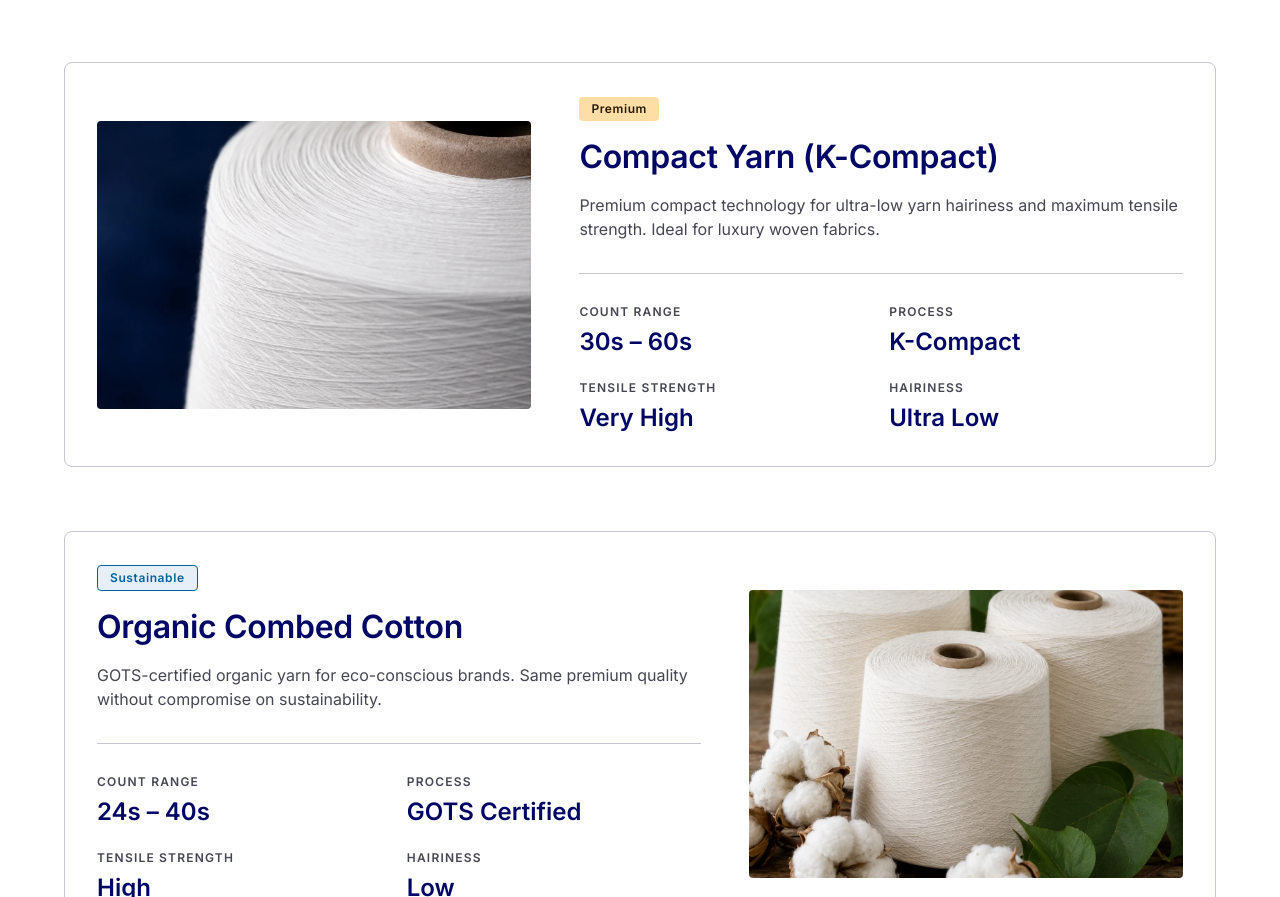
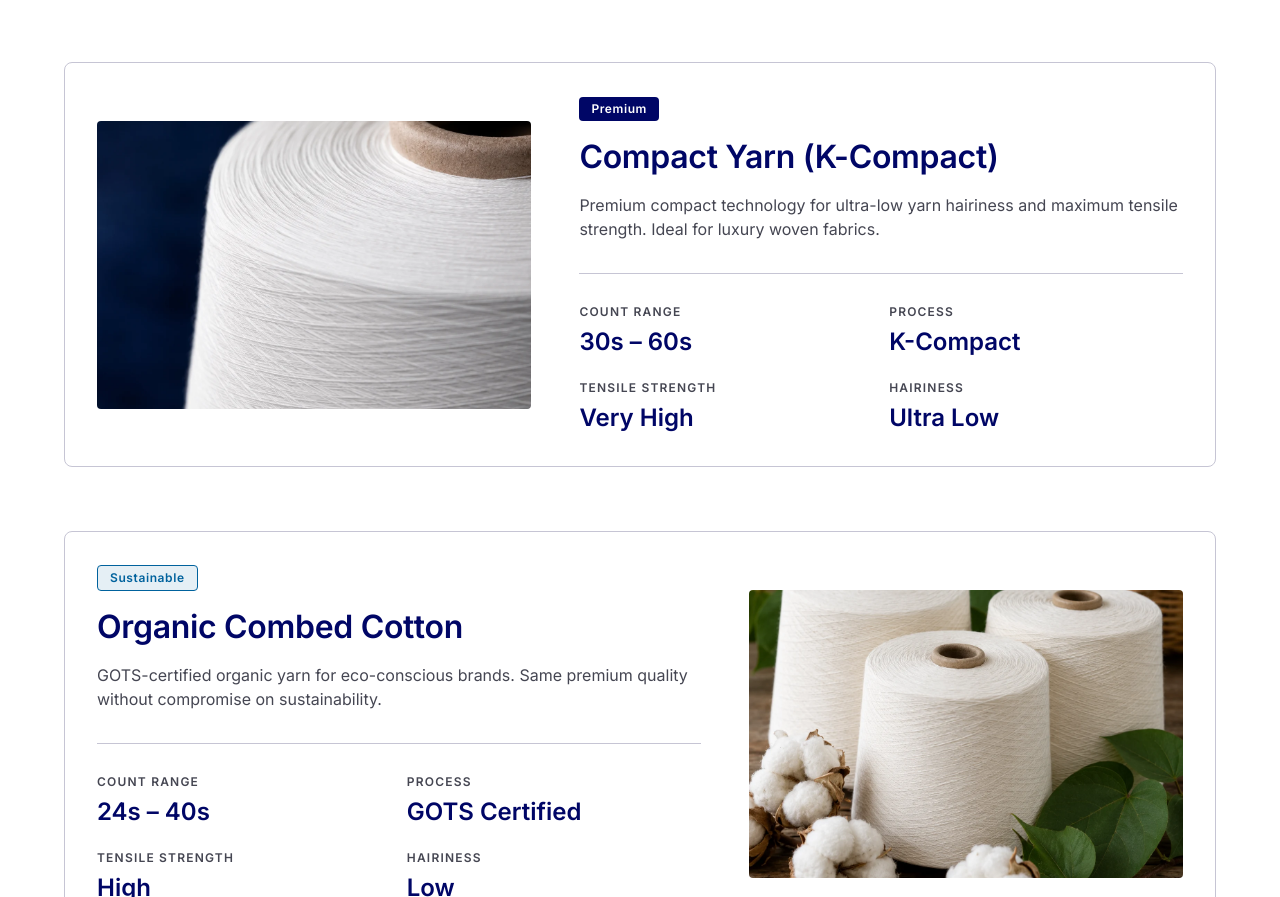
Before and after one commit to LumosLogic-Dhruv/Smruti_Spintex-, a React (Vite) app: page /products in a window 1280 px wide. Shown: the part 1430-2327 px from the top of the page. Built offline with nearby package versions, Linux system fonts and the light colour scheme.

Commit message:
refactor: Update tag color for Compact Yarn to maintain UI consistency

```diff
--- a/src/pages/ProductsPage.jsx
+++ b/src/pages/ProductsPage.jsx
@@ -45,7 +45,7 @@ const products = [
   {
     title: 'Compact Yarn (K-Compact)',
     tag: 'Premium',
-    tagColor: 'bg-tertiary-fixed text-on-tertiary-fixed',
+    tagColor: 'bg-primary text-on-primary',
     count: '30s – 60s',
     process: 'K-Compact',
     tensile: 'Very High',
```
